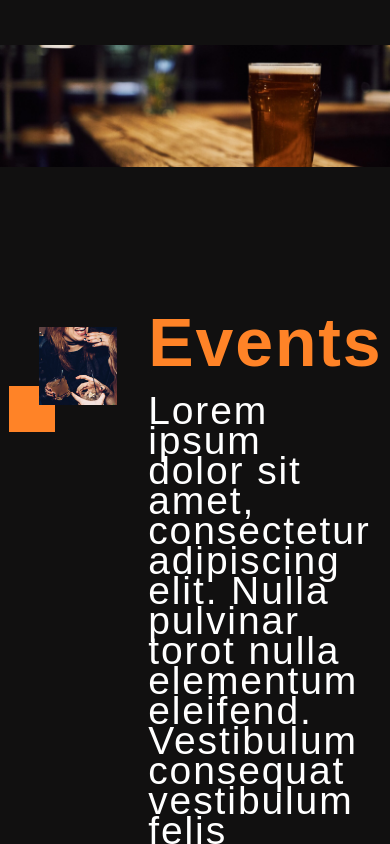
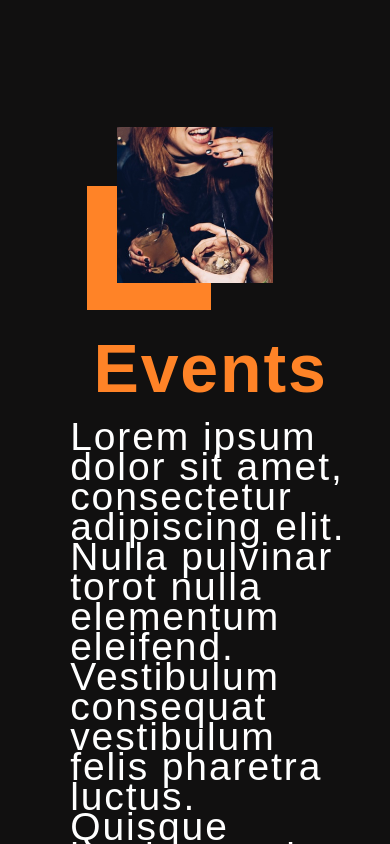
Before and after one commit to Maeesha-Rahman/maeesha-rahman-project2, a plain HTML site: page index.html in a window 390 px wide. Shown: the part 7120-7964 px from the top of the page. Drawn offline with nearby package versions, Linux system fonts and the light colour scheme; a web font is replaced by a local one.

Commit message:
fixed home responsive layout

```diff
--- a/styles/pages/home/_events.scss
+++ b/styles/pages/home/_events.scss
@@ -25,3 +25,44 @@
         }
     }
 }
+
+// media queries
+
+@media (max-width: 1000px) {
+    .events {
+        .wrapper {
+            flex-direction: column;
+        }
+
+        &__image {
+            margin: 0 auto;
+            width: 50%;
+        }
+
+        &__content {
+            margin: 0 auto;
+            padding-top: 70px;
+            width: 100%;
+            text-align: center;
+            h2 {
+                text-align: center;
+            }
+
+            p {
+                text-align: left;
+            }
+        }
+    }
+}
+
+/* Portrait tablet and small desktops */
+@media (max-width: 940px) {
+}
+
+/* Landscape phone to portrait tablet */
+@media (max-width: 768px) {
+}
+
+/* Landscape phones and down */
+@media (max-width: 480px) {
+}
--- a/styles/pages/home/_features.scss
+++ b/styles/pages/home/_features.scss
@@ -6,14 +6,11 @@
         display: flex;
         flex-wrap: wrap;
         flex-direction: row;
-        // align-content: space-between;
-        // justify-content: space-between;
 
         .feature {
             width: calc(100% / 2);
             display: flex;
             flex-direction: row;
-            // justify-content: space-between;
         }
 
         .feature__text {
@@ -53,8 +50,15 @@
 }
 
 /*media queries*/
-@media (max-width: 1675px) {
+@media (max-width: 1920px) {
     .features {
+        padding-top: 330px;
+    }
+}
+
+@media (max-width: 1690px) {
+    .features {
+        padding-top: 300px;
         padding-bottom: 50px;
     }
 }
@@ -70,6 +74,12 @@
     }
 }
 
+@media (max-width: 830px) {
+    .features {
+        padding-top: 80px;
+    }
+}
+
 /* Landscape phone to portrait tablet */
 @media (max-width: 768px) {
 }
```
Also changed, not shown: styles/style.css.
